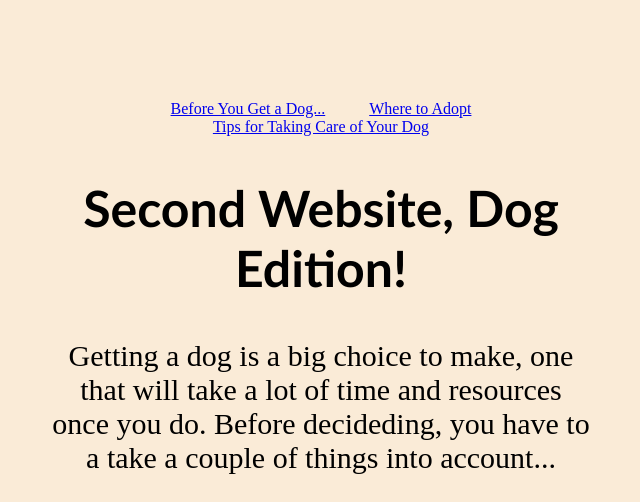
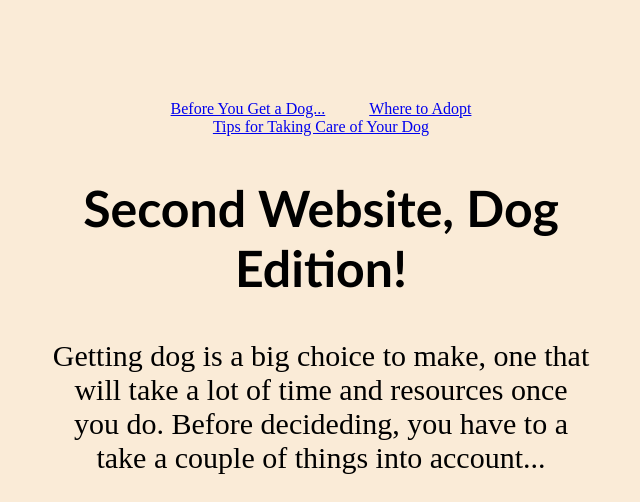
Before and after one commit to Arkin5/arkin5.github.io, a plain HTML site: page web2/doggo.html in a window 1280 px wide. Shown: the top 502 px of the page, without its empty margins (339-979 px from the left). Drawn offline with Linux system fonts and the light colour scheme.

Commit message:
Update doggo.html

```diff
--- a/web2/doggo.html
+++ b/web2/doggo.html
@@ -33,7 +33,7 @@
 		<li><a href="https://www.k9ofmine.com/best-pet-adoption-websites/">Where to Adopt</a></li>
 		<li><a href="https://iditarod.com/ten-tips-for-taking-care-of-your-dog/">Tips for Taking Care of Your Dog</a></li>
 	<h1>Second Website, Dog Edition!</h1>
-	<p>Getting a dog is a big choice to make, one that will take a lot of time and resources once you do. Before decideding, you have to a take a couple of things into account...</p>
+	<p>Getting dog is a big choice to make, one that will take a lot of time and resources once you do. Before decideding, you have to a take a couple of things into account...</p>
 	<img src="http://i.ytimg.com/vi/MPV2METPeJU/maxresdefault.jpg">
 				</ul>
 	</nav>
```
